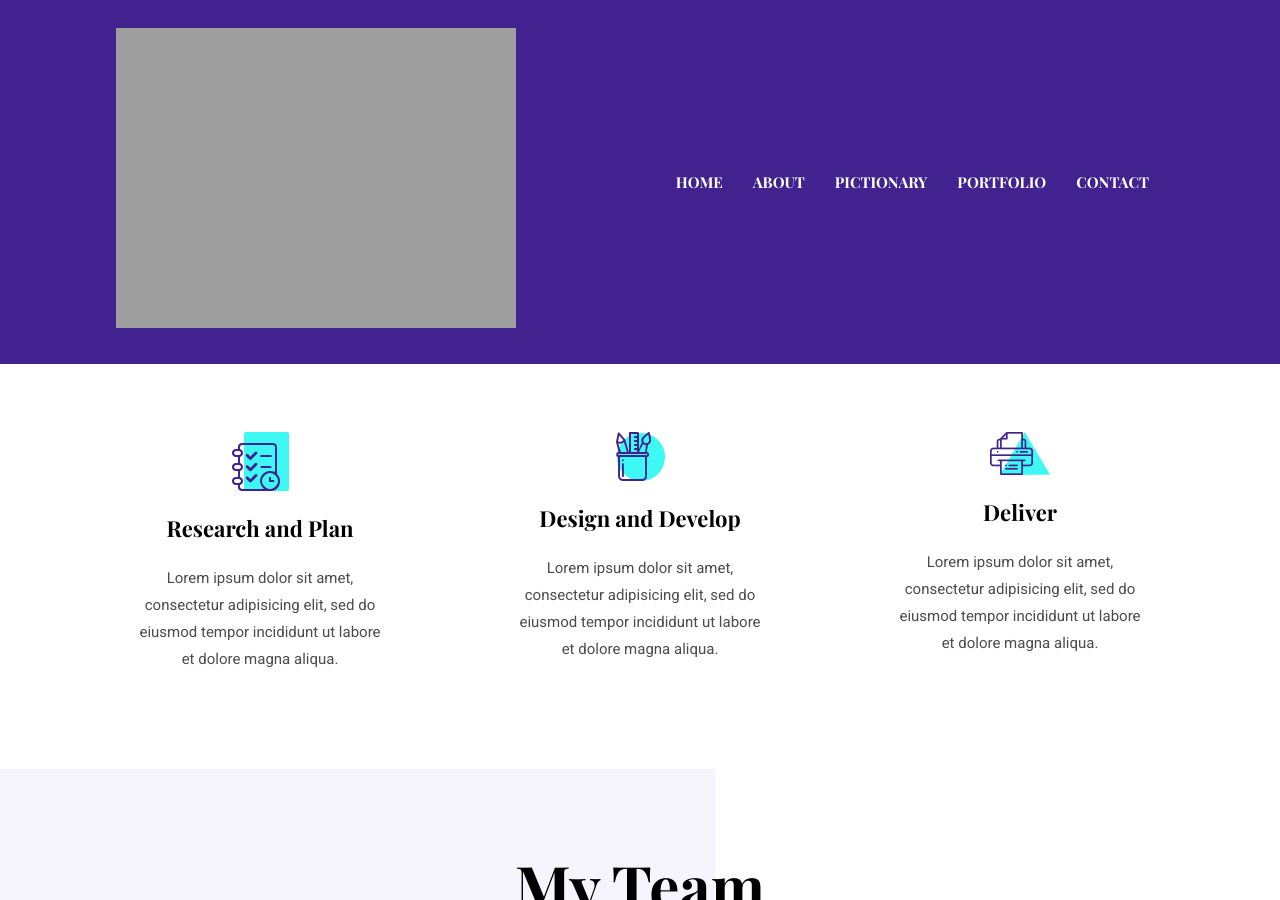
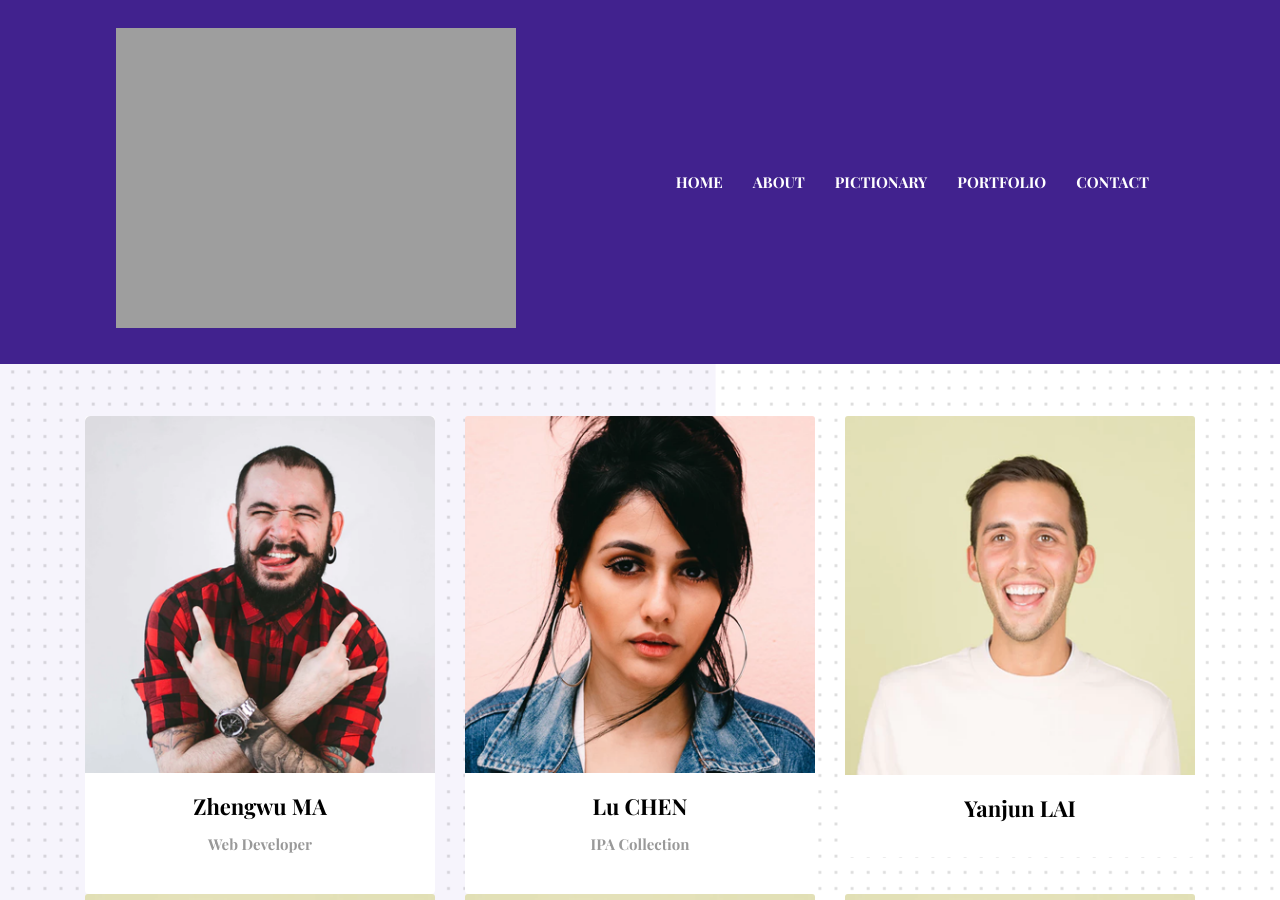
Before and after one commit to a1g5/a1g5.github.io, a Jekyll site: the page built from _pages/about.md, in a window 1280 px wide and 900 px high, scrolled down 790 px. Built offline with Jekyll 4.4.1, drawn with Linux system fonts in a browser that asks for light colours.

Commit message:
Update settings.yml

```diff
--- a/_data/settings.yml
+++ b/_data/settings.yml
@@ -43,28 +43,13 @@ hero:
 # About (Section and Page)
 
 # About Section
-blurb: We learn from the tangible world, including the language. Pictionary is the primary school students domain dictionary project to collect the real objects around our world. This work is developed by the 2023 spring LT5457 Compuational Lexicography Group 5.
+blurb: We learn from the tangible world, including the language. Pictionary is the primary school students domain dictionary project to collect the real objects around our world. This work is developed by the 2023 spring LT5457 Compuational Lexicography Group 5. Check our group information in "About".
 
 blurb-btn-link: "/about"
 blurb-btn-name: know more
 
 # About Page
-
-# Work Process Section
-work-process:
-  - title: "Research and Plan"
-    icon: "assets/images/icons/plan.png"
-    content: "Lorem ipsum dolor sit amet, consectetur adipisicing elit, sed do eiusmod tempor incididunt ut labore et dolore magna aliqua."
-
-  - title: "Design and Develop"
-    icon: "assets/images/icons/design.png"
-    content: "Lorem ipsum dolor sit amet, consectetur adipisicing elit, sed do eiusmod tempor incididunt ut labore et dolore magna aliqua."
-
-  - title: "Deliver"
-    icon: "assets/images/icons/print.png"
-    content: "Lorem ipsum dolor sit amet, consectetur adipisicing elit, sed do eiusmod tempor incididunt ut labore et dolore magna aliqua."
-
-# My Team Section
+# Team Section
 team:
   - title: "Zhengwu MA"
     image: "assets/images/team/member-1.png"
```
